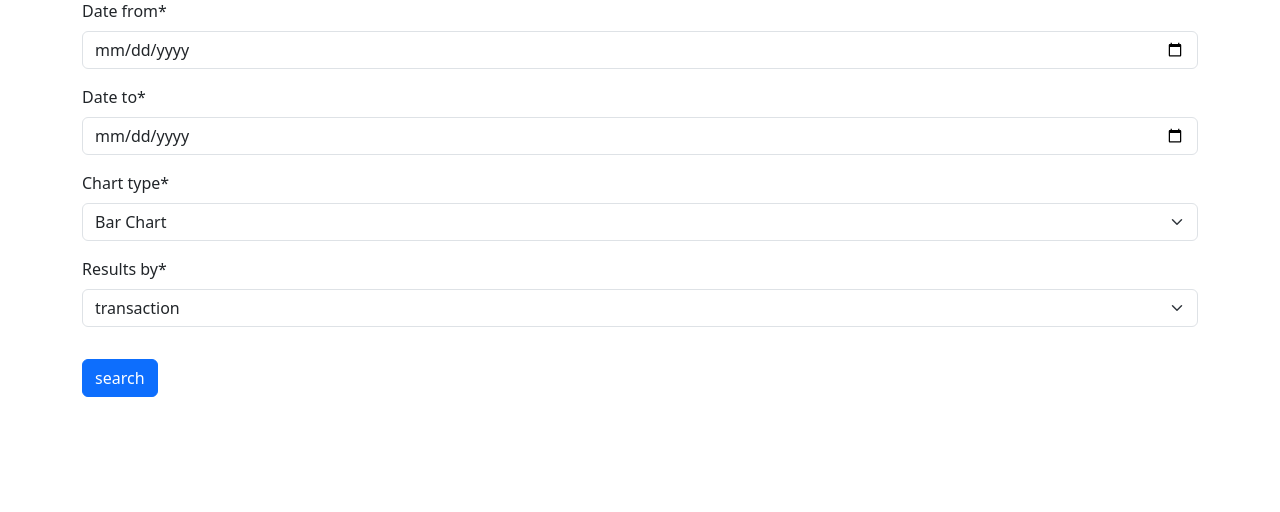
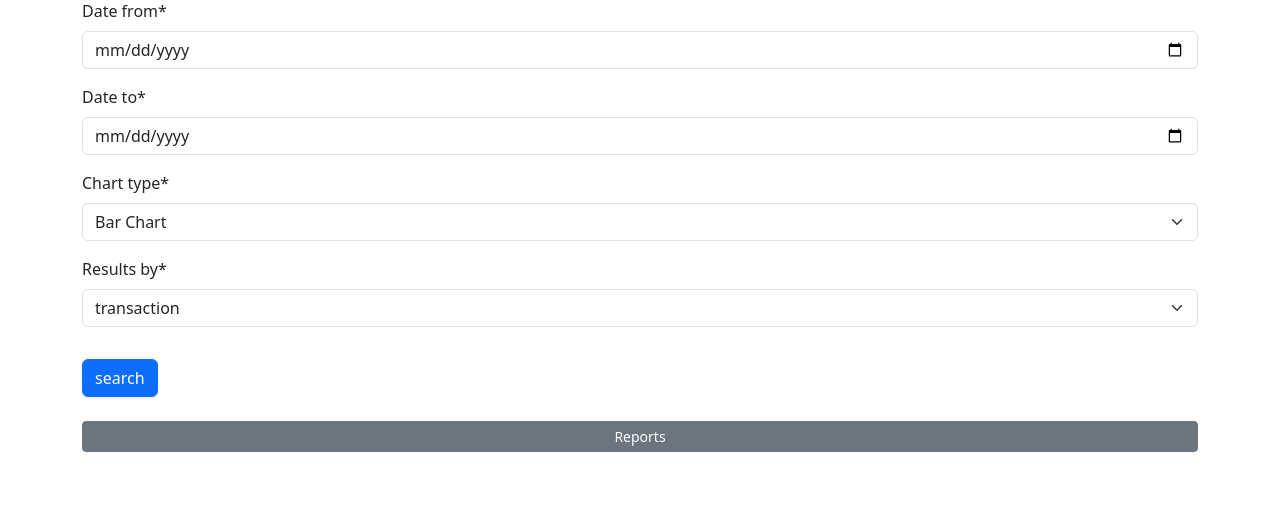
Before and after one commit to ayers1960/reports_proj, a Django app: page / in a window 1280 px wide. Shown: the part 17-529 px from the top of the page. Run offline with Django 4.2, Linux system fonts and the light colour scheme; some libraries are stand-ins or nearby versions.

Commit message:
added bootstrap button to get to reports

```diff
--- a/sales/templates/sales/home.html
+++ b/sales/templates/sales/home.html
@@ -69,4 +69,7 @@ home
    add report
  </button>
 
+ <div class="d-grid gap-2">
+ <a href="/reports/" class="btn btn-secondary btn-sm" role="button">Reports</a>
+ </div>
 {% endblock content %}
```
